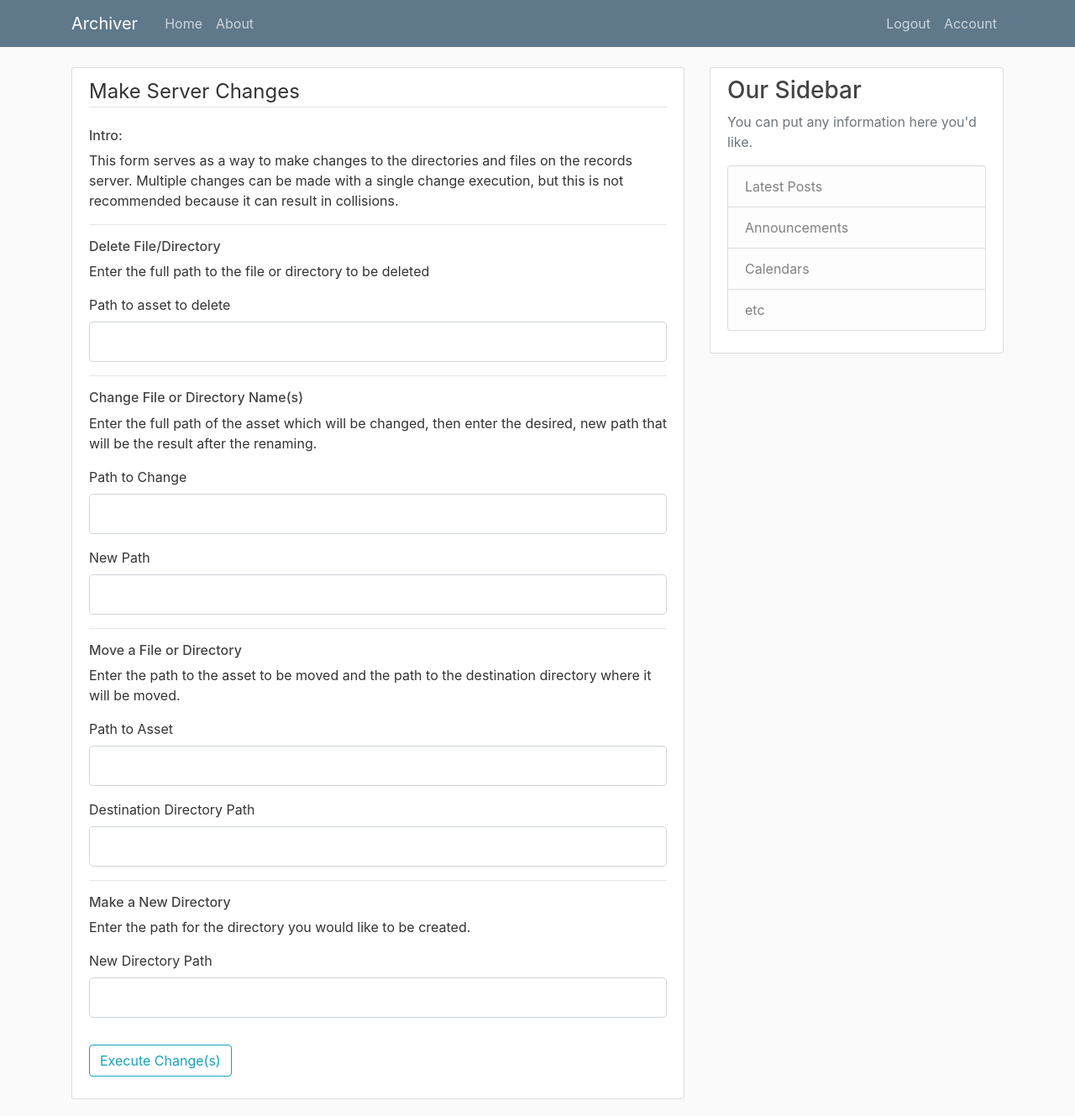
After one commit to aa-dank/archives_app, a Flask app: page /server_change in a window 1280 px wide. The commit adds this page. Shown: the whole page at 84% size. Run offline with Flask 2, Linux system fonts and the light colour scheme; a user stored in the database is signed in; some libraries are stand-ins or nearby versions.

Commit message:
made server_chang.html, renamed models.py classes.
Other bugs and improvements

```diff
--- a/archiver/forms.py
+++ b/archiver/forms.py
@@ -1,12 +1,12 @@
 import os.path
 
-import helpers
+import archiver.helpers as helpers
 from flask_wtf import FlaskForm
 from wtforms import StringField, PasswordField, SubmitField, BooleanField, SelectField
 from wtforms.validators import DataRequired, Length, Email, EqualTo, ValidationError
 from flask_wtf.file import FileField, FileRequired
 from flask_login import current_user
-from archiver.models import User
+from archiver.models import UserModel
 
 
 DIRECTORY_CHOICES = ['A - General', 'B - Administrative Reviews and Approvals', 'C - Consultants',
@@ -30,7 +30,7 @@ class RegistrationForm(FlaskForm):
     submit = SubmitField('Sign Up')
 
     def validate_email(self, email):
-        user = User.query.filter_by(email=email.data).first()
+        user = UserModel.query.filter_by(email=email.data).first()
         if user:
             raise ValidationError('Account registered to this email already exists.')
 
@@ -62,26 +62,26 @@ class ServerChange(FlaskForm):
     destination_path = StringField('Destination Directory Path')
 
     # Form field for adding a new directory
-    new_directory = BooleanField('New Directory')
-    submit = SubmitField('Execute Change.')
-
+    new_directory = StringField('New Directory Path')
+    submit = SubmitField('Execute Change(s)')
 
     def validate_new_directory(self, new_directory):
         if new_directory:
-            new_directory = helpers.mounted_path_to_network_path(mounted_path=new_directory.data)
-            new_dir_list = helpers.split_path(new_directory.data)
-            if not os.path.exists(os.path.join(new_dir_list[:-1])):
-                raise ValidationError(f"Parent directory doesn't exist for making this directory:\n{new_directory.data}")
+            network_directory = helpers.mounted_path_to_networked_path(mounted_path=new_directory.data)
+            if os.path.exists(os.path.join(network_directory)):
+                raise ValidationError(f"Directory already exists:\n{new_directory.data}")
 
     def validate_destination_path(self, destination_path):
         if destination_path.data:
-            if not os.path.exists(destination_path.data)
+            network_path = helpers.mounted_path_to_networked_path(destination_path.data)
+            if not os.path.exists(network_path):
                 raise ValidationError(f"Destination location doesn't exist: \n{destination_path.data}")
 
-            elif not os.path.isdir(destination_path.data):
+            elif not os.path.isdir(network_path):
                 raise ValidationError(f"Destination location is not a directory: \n{destination_path.data}")
 
     def validate_asset_path(self, asset_path):
         if asset_path.data:
-            if not os.path.exists(asset_path.data)
+            network_path = helpers.mounted_path_to_networked_path(asset_path.data)
+            if not os.path.exists(network_path):
                 raise ValidationError(f"Asset doesn't exist to move: \n{asset_path.data}")
--- a/archiver/helpers.py
+++ b/archiver/helpers.py
@@ -2,7 +2,7 @@ import subprocess
 import re
 import os
 import sys
-import config
+import archiver.config as config
 
 def split_path(path):
     '''splits a path into each piece that corresponds to a mount point, directory name, or file'''
@@ -91,7 +91,7 @@ def is_valid_email(potential_email: str):
     return re.fullmatch(email_regex, potential_email)
 
 
-def mounted_path_to_network_path(mounted_path, network_location = config.RECORDS_SERVER_LOCATION):
+def mounted_path_to_networked_path(mounted_path, network_location=config.RECORDS_SERVER_LOCATION):
     """
 
     :param mounted_path: string version of the path
--- a/archiver/routes.py
+++ b/archiver/routes.py
@@ -1,5 +1,6 @@
 import os
-from archival_file import ArchivalFile
+from archiver.archival_file import ArchivalFile
+from archiver.server_change import ServerChange
 from flask import render_template, url_for, flash, redirect, request
 from flask_login import login_user, logout_user, login_required, current_user
 from archiver.forms import *
@@ -38,7 +39,8 @@ def register():
     form = RegistrationForm()
     if form.validate_on_submit():
         hashed_password = bcrypt.generate_password_hash(form.password.data).decode('utf-8')
-        user = User(email=form.email.data, password=hashed_password)
+        user = UserModel(email=form.email.data, first_name=form.first_name.data, last_name=form.last_name.data,
+                         password=hashed_password)
         db.session.add(user)
         db.session.commit()
         flash(f'Account created for {form.email.data}!', 'success')
@@ -54,7 +56,7 @@ def login():
 
     form = LoginForm()
     if form.validate_on_submit():
-        user = User.query.filter_by(email=form.email.data).first()
+        user = UserModel.query.filter_by(email=form.email.data).first()
         if user and bcrypt.check_password_hash(user.password, form.password.data):
             login_user(user, remember=form.remember.data)
             next_page = request.args.get('next')
@@ -77,31 +79,67 @@ def save_uploaded_file(uploaded_file):
 def upload_file():
     form = UploadFileForm()
     if form.validate_on_submit():
-        arch_file = ArchivalFile(form_upload=form.upload, project=form.project_number.data,
+        arch_file = ArchivalFile(wtform_upload=form.upload, project=form.project_number.data,
                                  new_filename=form.new_filename.data, notes=form.notes.data,
                                  destination_dir=form.destination_directory.data)
         archiving_successful = arch_file.archive_in_destination()
         if archiving_successful:
-            archived_file = ArchivedFile(destination_path=arch_file.destination_path,
-                                         project_number=arch_file.project_number, document_date=form.document_date.data,
-                                         destination_directory=arch_file.destination_dir, file_code=arch_file.file_code,
-                                         notes=arch_file.notes, filename=arch_file.assemble_destination_filename())
+            archived_file = ArchivedFileModel(destination_path=arch_file.destination_path,
+                                              project_number=arch_file.project_number, document_date=form.document_date.data,
+                                              destination_directory=arch_file.destination_dir, file_code=arch_file.file_code,
+                                              notes=arch_file.notes, filename=arch_file.assemble_destination_filename())
             #TODO how to add the filesize and archivist id to this. Also need to add extension
-            #TODO should I remove the form_upload attribute from archivalFile
+            #TODO should I remove the wtform_upload attribute from archivalFile
             db.session.add(archived_file)
             db.session.commit()
             flash(f'File received!', 'success')
             return redirect(url_for('upload_file'))
     return render_template('upload_file.html', title='Upload File to Archive', form=form)
 
-@app.route("/change", methods=['GET', 'POST'])
+@app.route("/server_change", methods=['GET', 'POST'])
 @login_required
 def server_change():
+    def save_server_change(change: ServerChange):
+        """
+        Subroutine for saving server changes to database
+        :param change: ServerChange object
+        :return: None
+        """
+        change_model = ServerChangeModel(**vars(change))
+        db.session.add(change_model)
+        db.session.commit()
+
     form = ServerChange()
     if form.validate_on_submit():
-        pass
+        # TODO how to get current user email or id or whatever
+        user = current_user
 
+        # if the user entered a path to delete
+        if form.path_delete.data:
+            deletion = ServerChange(change_type='DELETE', new_path=form.path_delete.data, user=user)
+            deletion.execute()
+            save_server_change(deletion)
 
+        # if the user entered a path to change and the desired path change
+        if form.current_path.data and form.new_path.data:
+            renaming = ServerChange(change_type='RENAME', old_path=form.current_path.data, new_path=form.new_path.data,
+                                  user=user)
+            renaming.execute()
+            save_server_change(renaming)
+
+        # if the user entered a path to an asset to move and a location to move it to
+        if form.asset_path.data and form.destination_path.data:
+            move = ServerChange(change_type='MOVE', old_path=form.asset_path, new_path=form.destination_path.data,
+                                user=user)
+            move.execute()
+            save_server_change(move)
+
+        # if user entered a path for a new directory to be made
+        if form.new_directory.data:
+            creation = ServerChange(change_type='CREATE', new_path=form.new_directory.data, user=user)
+            creation.execute()
+            save_server_change(creation)
+    return render_template('server_change.html', title='Make change to file server', form=form)
 
 @app.route("/logout")
 def logout():
--- /dev/null
+++ b/archiver/templates/server_change.html
@@ -0,0 +1,108 @@
+{% extends "layout.html" %}
+{% block content %}
+    <div class="content-section">
+        <form method="POST" action="" enctype="multipart/form-data">
+            {{ form.hidden_tag() }}
+            <fieldset class="form-group">
+                <legend class="border-bottom mb-4">Make Server Changes</legend>
+                <h6>Intro:</h6>
+                <p>
+                    This form serves as a way to make changes to the directories and files on the records server. Multiple changes can be made with a single change execution, but this is not recommended because it can result in collisions.
+                </p>
+                <hr>
+                <div class="form-group">
+                    <h6>Delete File/Directory</h6>
+                    <p>Enter the full path to the file or directory to be deleted</p>
+                    {{ form.path_delete.label(class="form-control-label") }}
+                    {% if form.path_delete.errors %}
+                        {{ form.path_delete(class="form-control form-control-lg is-invalid") }}
+                        <div class="invalid-feedback">
+                            {% for error in form.path_delete.errors %}
+                                <span>{{ error }}</span>
+                            {% endfor %}
+                        </div>
+                    {% else %}
+                        {{ form.path_delete(class="form-control form-control-lg") }}
+                    {% endif %}
+                </div>
+                <hr>
+                <div class="form-group">
+                    <h6>Change File or Directory Name(s)</h6>
+                    <p>Enter the full path of the asset which will be changed, then enter the desired, new path that will be the result after the renaming.</p>
+                    {{ form.current_path.label(class="form-control-label") }}
+                    {% if form.current_path.errors %}
+                        {{ form.current_path(class="form-control form-control-lg is-invalid") }}
+                        <div class="invalid-feedback">
+                            {% for error in form.current_path.errors %}
+                                <span>{{ error }}</span>
+                            {% endfor %}
+                        </div>
+                    {% else %}
+                        {{ form.current_path(class="form-control form-control-lg") }}
+                    {% endif %}
+                </div>
+                <div class="form-group">
+                    {{ form.new_path.label(class="form-control-label") }}
+                    {% if form.new_path.errors %}
+                        {{ form.new_path(class="form-control form-control-lg is-invalid") }}
+                        <div class="invalid-feedback">
+                            {% for error in form.new_path.errors %}
+                                <span>{{ error }}</span>
+                            {% endfor %}
+                        </div>
+                    {% else %}
+                        {{ form.new_path(class="form-control form-control-lg") }}
+                    {% endif %}
+                </div>
+                <hr>
+                <div class="form-group">
+                    <h6>Move a File or Directory</h6>
+                    <p>Enter the path to the asset to be moved and the path to the destination directory where it will be moved.</p>
+                    {{ form.asset_path.label(class="form-control-label") }}
+                    {% if form.asset_path.errors %}
+                        {{ form.asset_path(class="form-control form-control-lg is-invalid") }}
+                        <div class="invalid-feedback">
+                            {% for error in form.asset_path.errors %}
+                                <span>{{ error }}</span>
+                            {% endfor %}
+                        </div>
+                    {% else %}
+                        {{ form.asset_path(class="form-control form-control-lg") }}
+                    {% endif %}
+                </div>
+                <div class="form-group">
+                    {{ form.destination_path.label(class="form-control-label") }}
+                    {% if form.destination_path.errors %}
+                        {{ form.destination_path(class="form-control form-control-lg is-invalid") }}
+                        <div class="invalid-feedback">
+                            {% for error in form.destination_path.errors %}
+                                <span>{{ error }}</span>
+                            {% endfor %}
+                        </div>
+                    {% else %}
+                        {{ form.destination_path(class="form-control form-control-lg") }}
+                    {% endif %}
+                </div>
+                <hr>
+                <div class="form-group">
+                    <h6>Make a New Directory</h6>
+                    <p>Enter the path for the directory you would like to be created.</p>
+                    {{ form.new_directory.label(class="form-control-file") }}
+                    {% if form.new_directory.errors %}
+                        {{ form.new_directory(class="form-control form-control-lg is-invalid") }}
+                        <div class="invalid-feedback">
+                            {% for error in form.new_directory.errors %}
+                                <span class="text-danger">{{ error }}</span></br>
+                            {% endfor %}
+                        </div>
+                    {% else %}
+                        {{ form.new_directory(class="form-control form-control-lg") }}
+                    {% endif %}
+                </div>
+            </fieldset>
+            <div class="form-group">
+                {{ form.submit(class="btn btn-outline-info") }}
+            </div>
+        </form>
+    </div>
+{% endblock content %}
--- a/archiver/templates/upload_file.html
+++ b/archiver/templates/upload_file.html
@@ -4,7 +4,7 @@
         <form method="POST" action="" enctype="multipart/form-data">
             {{ form.hidden_tag() }}
             <fieldset class="form-group">
-                <legend class="border-bottom mb-4">Join Today</legend>
+                <legend class="border-bottom mb-4">Upload File</legend>
                 <div class="form-group">
                     {{ form.project_number.label(class="form-control-label") }}
                     {% if form.project_number.errors %}
```
Also changed, not shown: archiver/archival_file.py (+4 -4 lines), archiver/models.py (+12 -11 lines), archiver/server_change.py (+23 -15 lines), archiver/archiver.db.
